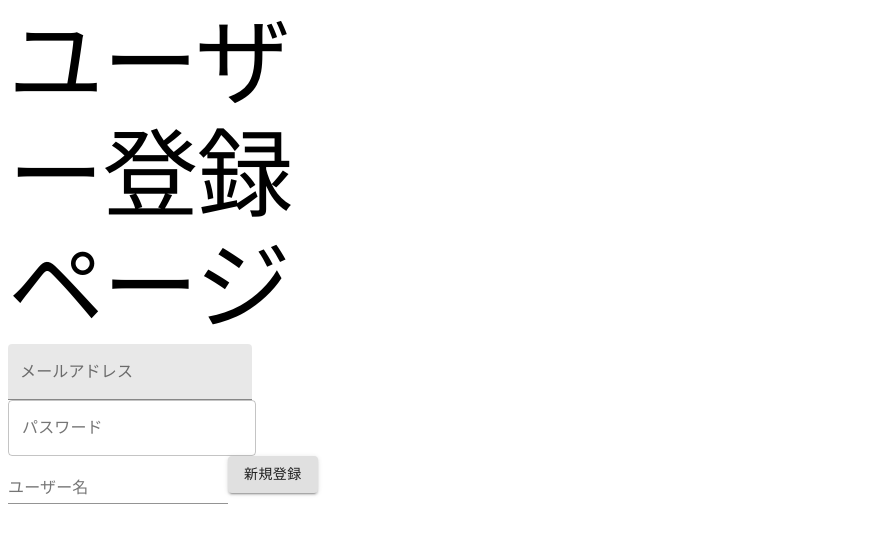
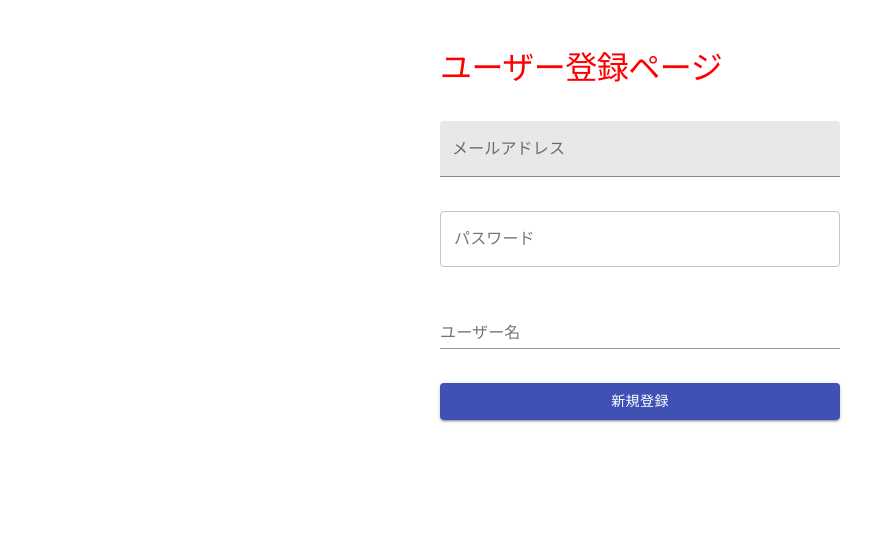
Before and after one commit to yui-soma/chatapp, a React (Create React App) app: page /signup in a window 1280 px wide. Shown: the top 534 px of the page, without its empty margins (0-896 px from the left). Built offline with nearby package versions, Linux system fonts and the light colour scheme.

Commit message:
materialUI追加

```diff
--- a/src/pages/Signup.jsx
+++ b/src/pages/Signup.jsx
@@ -1,26 +1,32 @@
 import {Button, TextField, Typography} from '@material-ui/core';
 import {makeStyles} from '@material-ui/core/styles';
-import { findByLabelText } from '@testing-library/react';
 
 const useStyls = makeStyles({
     root: {
-        width: "350px",
+        width: "400px",
         height: "370px",
-        desplay: "flex",
-        flexDirection: "colum",
-        justifyContent: "space-bitween",
-    }
+        margin: "50px auto",
+        display: "flex",
+        flexDirection: 'column',
+        justifyContent: "space-between",
+    },
+    title: {
+        fontSize: "32px",
+        color:"red",
+    },
 });
 
 const Signup = () => {
     const classes = useStyls();
     return(
         <form className={classes.root}>
-            <Typography variant="h1">ユーザー登録ページ</Typography>
+            <Typography variant="h1" className={classes.title}>ユーザー登録ページ</Typography>
             <TextField variant="filled" label="メールアドレス" />
             <TextField variant="outlined" label="パスワード" />
             <TextField variant="standard" label="ユーザー名" />
-            <Button variant="contained">新規登録</Button>
+            <Button variant="contained" color="primary">
+                新規登録
+            </Button>
         </form>
     );
 };
```
